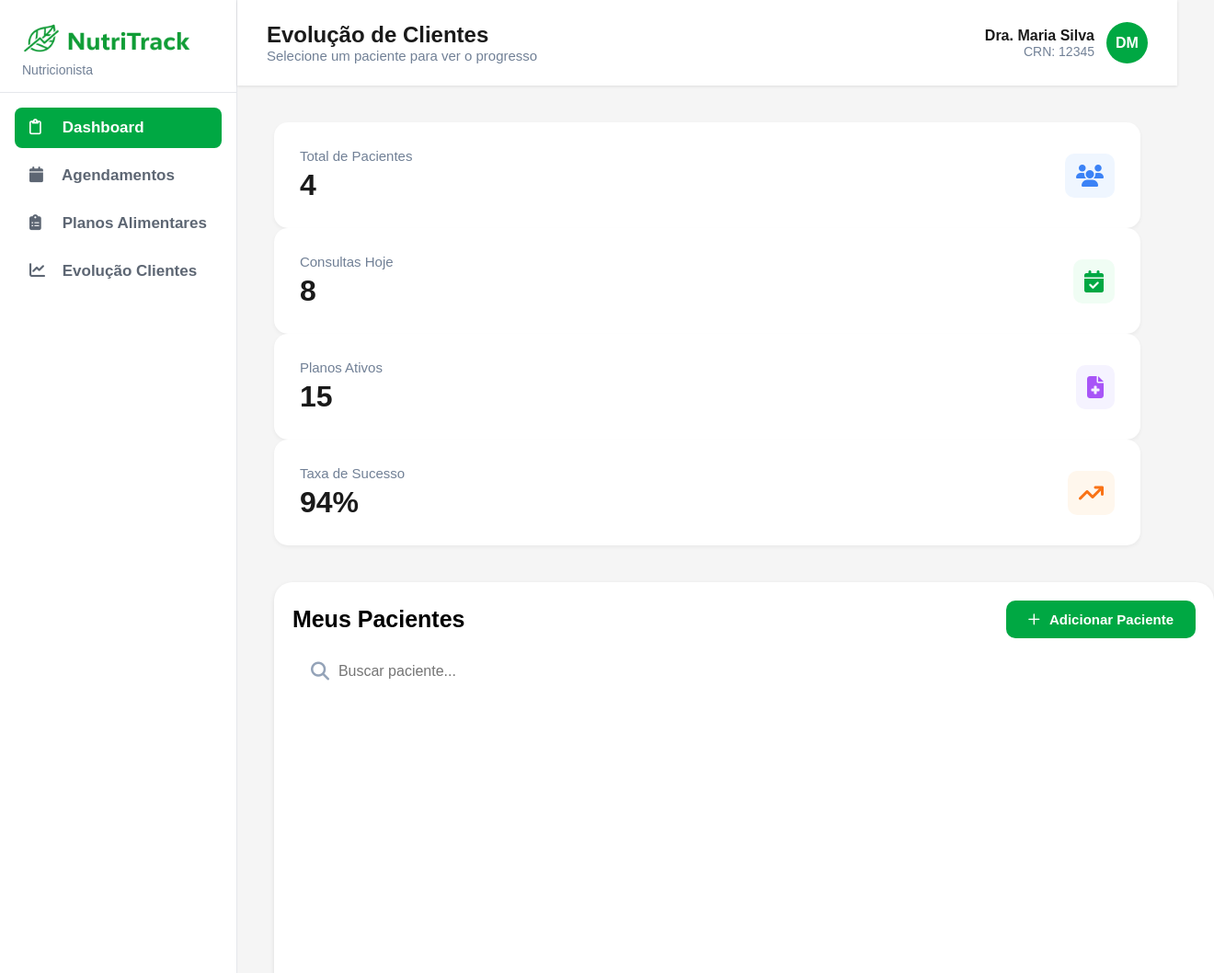
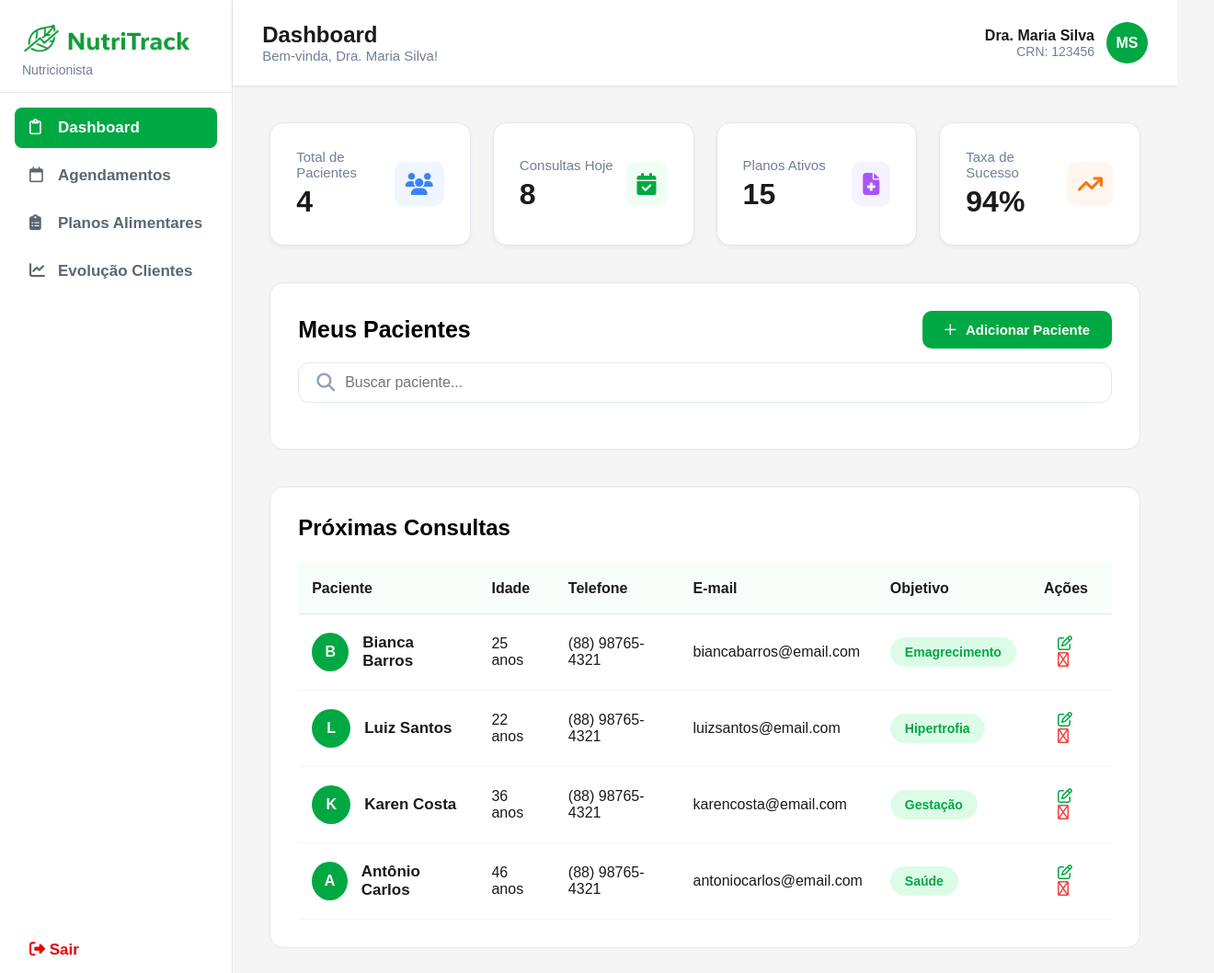
Before and after one commit to Vitoria-Rabelo/NutriTrack, a plain HTML site: page pages/dashboard.html in a window 1280 px wide. Shown: the top 1058 px of the page at 92% size, 1320 px wide, since content can reach past the window. Drawn offline with Linux system fonts and the light colour scheme.

Commit message:
Alterações no Dashboard NutriTrack

```diff
--- a/assets/css/dashboard.css
+++ b/assets/css/dashboard.css
@@ -1,4 +1,174 @@
-.dashboard-screen-content {
+* {
+    margin: 0;
+    padding: 0;
+    box-sizing: border-box;
+    font-family: "Poppins", sans-serif;
+}
+
+:root {
+    --primary-green: #00a843;
+    --sidebar-bg: #FFFFFF;
+    --text-primary: #1a1a1a;
+    --text-secondary: #718096;
+    --navbar: #4b5563e5;
+    --main-bg: #a1a1a11a;
+    --border-color: #e2e8f0;
+}
+
+body {
+    background-color: var(--main-bg);
+    display: flex;
+    min-height: 100vh;
+}
+
+main {
+    flex: 1;
+    display: flex;
+    flex-direction: column;
+}
+
+
+.sidebar {
+    background-color: var(--sidebar-bg);
+    min-height: 100vh;
+    flex-shrink: 0;
+    display: flex;
+    flex-direction: column;
+    border-right: 1px solid #e5e7eb;
+}
+
+.nav-logo {
+    padding: 16px;
+    border-bottom: #e5e7eb 1px solid;
+}
+
+.img-logo {
+    width: 200px;
+    display: block;
+}
+
+.logo-text {
+    font-size: 14px;
+    color: var(--text-secondary);
+    font-weight: 500;
+    padding: 0 8px;
+
+}
+
+.nav-items {
+    padding: 16px;
+    display: flex;
+    flex-direction: column;
+    gap: 8px;
+}
+
+.nav-items a {
+    text-decoration: none;
+    color: var(--navbar);
+    font-size: 17px;
+    font-weight: bold;
+    padding: 12px 16px;
+
+}
+
+.nav-items a:hover {
+    background-color: #e1fbed;
+    border-radius: 8px;
+    transition: background-color 0.3s, color 0.3s;
+}
+
+.nav-items a.active {
+    background-color: var(--primary-green);
+    color: white;
+    border-radius: 8px;
+}
+
+.nav-items a i {
+    margin-right: 11px;
+    width: 20px;
+}
+
+.nav-exit {
+    display: flex;
+    align-items: flex-end;
+    padding: 16px;
+    flex: 1;
+}
+
+.exit {
+    text-decoration: none;
+    color: #e7000b;
+    font-size: 17px;
+    font-weight: bold;
+    padding: 12px 16px;
+    width: 100%;
+}
+
+.exit:hover {
+    background-color: #fbdcdc;
+    border-radius: 8px;
+    transition: background-color 0.3s, color 0.3s;
+}
+
+
+
+.page-header {
+    display: flex;
+    justify-content: space-between;
+    align-items: center;
+    padding: 24px 32px;
+    background-color: #FFFFFF;
+    box-shadow: 0px 1px 3px rgba(0, 0, 0, 0.1);
+}
+
+.title-text {
+    font-size: 24px;
+    font-weight: bold;
+    color: var(--text-primary);
+}
+
+.welcome-text {
+    font-size: 15px;
+    color: var(--text-secondary);
+}
+
+.user-top-profile {
+    display: flex;
+    gap: 13px;
+    align-items: center;
+}
+
+.user-top-text {
+    display: flex;
+    flex-direction: column;
+    align-items: flex-end;
+}
+
+.user-top-name {
+    font-size: 16px;
+    font-weight: bold;
+    color: var(--text-primary);
+}
+
+.user-top-since {
+    font-size: 14px;
+    color: var(--text-secondary);
+}
+
+.user-top-avatar {
+    width: 45px;
+    height: 45px;
+    border-radius: 50%;
+    background-color: var(--primary-green);
+    color: white;
+    display: flex;
+    align-items: center;
+    justify-content: center;
+    font-size: 16px;
+    font-weight: bold;
+}
+
+.dashboard-content {
     display: grid;
     grid-template-columns: repeat(4, 1fr);
     gap: 24px;
--- a/pages/dashboard.html
+++ b/pages/dashboard.html
@@ -9,68 +9,43 @@
     <link rel="stylesheet" href="https://cdnjs.cloudflare.com/ajax/libs/font-awesome/6.5.0/css/all.min.css">
     <link rel="icon" type="image/png" href="../assets/image/icon-logo.png">
     <link rel="stylesheet" href="../assets/css/dashboard.css" />
-    <link rel="stylesheet" href="../assets/css/evolucao.css">
 </head>
 
 <body>
     <aside class="sidebar">
-
         <div class="nav-logo">
             <img src="../assets/image/logo.png" alt="Logo NutriTrack" class="img-logo">
             <p class="logo-text">Nutricionista</p>
         </div>
 
         <nav class="navbar">
-
             <div class="nav-items">
-
-                <a href="dashboard.html" class="active">
-                    <i class="fa-regular fa-clipboard"></i>
-                    Dashboard
-                </a>
-
-                <a href="agendamento.html">
-                    <i class="fa-solid fa-calendar"></i>
-                    Agendamentos
-                </a>
-
-                <a href="plano_alimentar_nutri.html">
-                    <i class="fa-solid fa-clipboard-list"></i>
-                    Planos Alimentares
-                </a>
-
-                <a href="evolucao_nutri.html">
-                    <i class="fa-solid fa-chart-line"></i>
-                    Evolução Clientes
-                </a>
-
+                <a href="dashboard.html" class="active"><i class="fa-regular fa-clipboard"></i>Dashboard</a>
+                <a href="agendamento.html"><i class="fa-regular fa-calendar"></i>Agendamentos</a>
+                <a href="planoAlimentar.html"><i class="fa-solid fa-clipboard-list"></i>Planos Alimentares</a>
+                <a href="evolucao_nutri.html"><i class="fa-solid fa-chart-line"></i>Evolução Clientes</a>
             </div>
-
         </nav>
 
         <div class="nav-exit">
-
-                <a class="exit" href="../index.html">
-                    <i class="fa-solid fa-right-from-bracket"></i>
-                    Sair
-                </a>
+            <a class="exit" href="../index.html"><i class="fa-solid fa-right-from-bracket"></i> Sair</a>
         </div>
-
     </aside>
 
 
     <main>
         <header class="page-header">
             <div class="header-title-group">
-                <h1 class="title-text">Evolução de Clientes</h1>
-                <p class="welcome-text">Selecione um paciente para ver o progresso</p>
+                <h1 class="title-text">Dashboard</h1>
+                <p class="welcome-text">Bem-vinda, Dra. Maria Silva!</p>
             </div>
+
             <div class="user-top-profile">
                 <div class="user-top-text">
                     <span class="user-top-name">Dra. Maria Silva</span>
-                    <span class="user-top-since">CRN: 12345</span>
+                    <span class="user-top-since">CRN: 123456</span>
                 </div>
-                <div class="user-top-avatar">DM</div>
+                <div class="user-top-avatar">MS</div>
             </div>
         </header>
 
```
Lines whose indentation alone changed are shown as unchanged.
